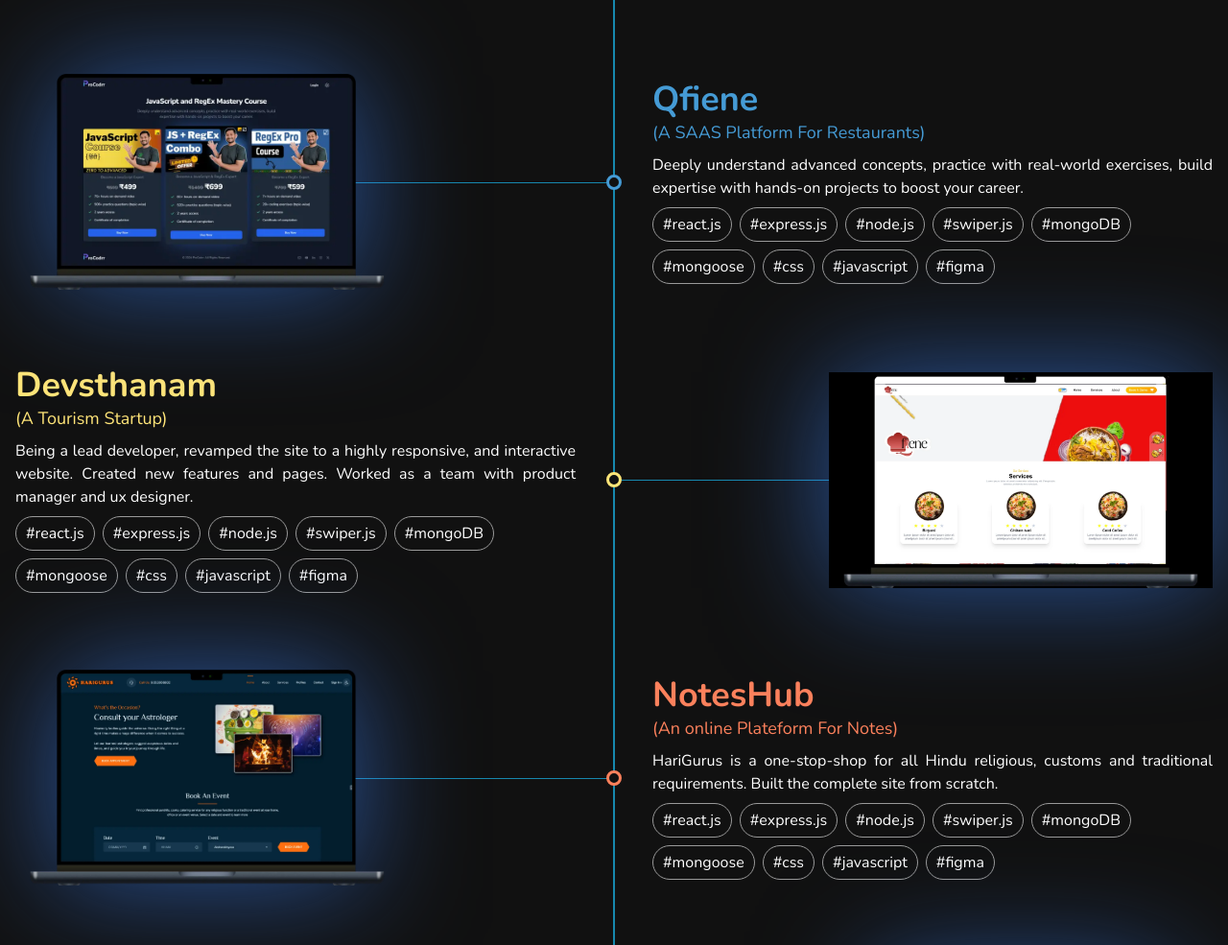
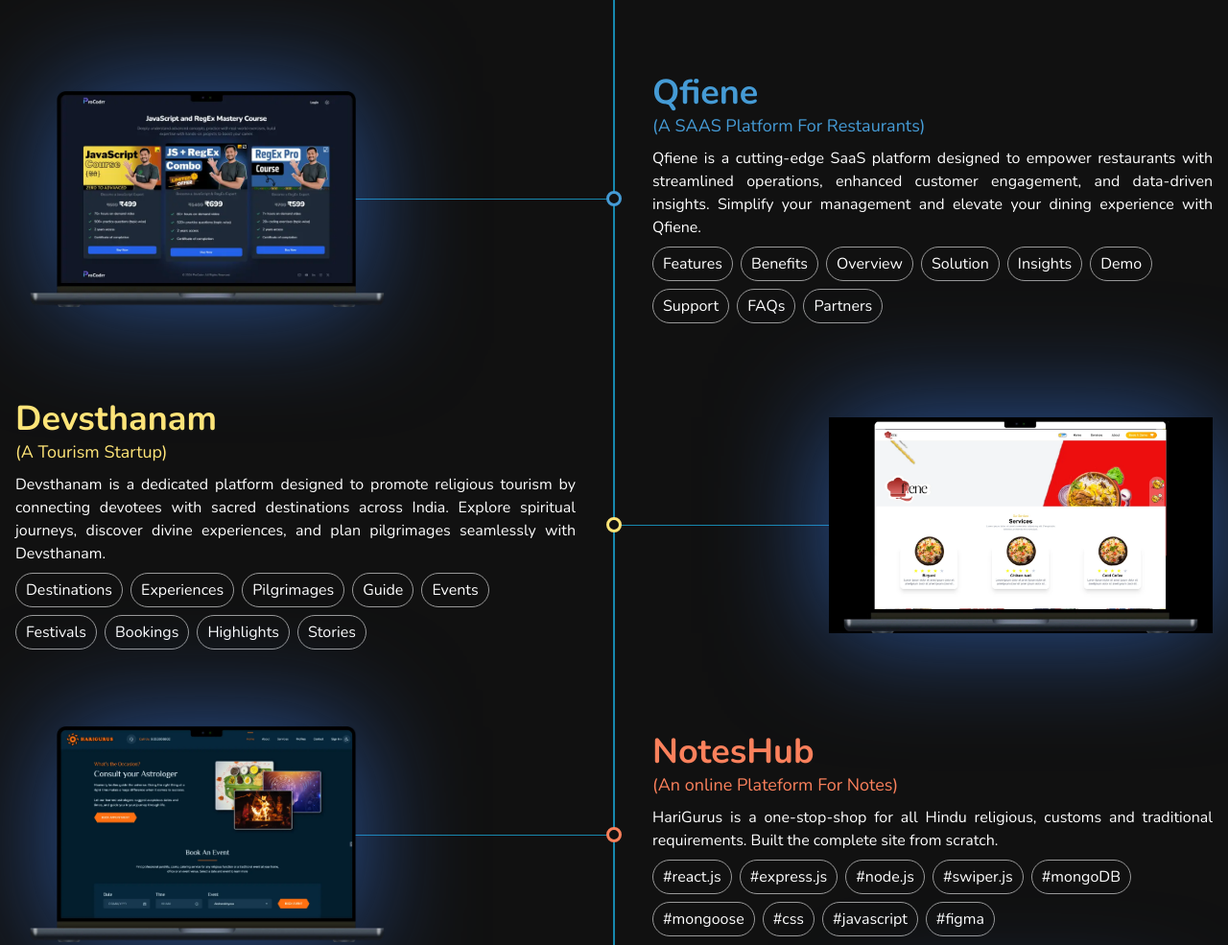
Before and after one commit to RahulLodhi0405/RaupZen, a website: page index.html in a window 1280 px wide. Shown: the part 857-1842 px from the top of the page at 96% size. Drawn offline with nearby package versions, Linux system fonts and the light colour scheme; animation ran at ten frames a second; a script that the page names is missing.

Commit message:
projects-ui

```diff
--- a/index.html
+++ b/index.html
@@ -414,56 +414,54 @@
             >(A SAAS Platform For Restaurants)</span
           >
           <p class="text-justify text-sm md:text-base mt-2">
-            Deeply understand advanced concepts, practice with real-world
-            exercises, build expertise with hands-on projects to boost your
-            career.
+            Qfiene is a cutting-edge SaaS platform designed to empower restaurants with streamlined operations, enhanced customer engagement, and data-driven insights. Simplify your management and elevate your dining experience with Qfiene.
           </p>
 
           <ul class="flex flex-wrap gap-2 mt-2">
             <li
               class="border rounded-[50px] border-[#999] px-[10px] py-[5px] text-sm md:text-base"
             >
-              #react.js
+              Features
             </li>
             <li
               class="border rounded-[50px] border-[#999] px-[10px] py-[5px] text-sm md:text-base"
             >
-              #express.js
+              Benefits
             </li>
             <li
               class="border rounded-[50px] border-[#999] px-[10px] py-[5px] text-sm md:text-base"
             >
-              #node.js
+              Overview
             </li>
             <li
               class="border rounded-[50px] border-[#999] px-[10px] py-[5px] text-sm md:text-base"
             >
-              #swiper.js
+              Solution
             </li>
             <li
               class="border rounded-[50px] border-[#999] px-[10px] py-[5px] text-sm md:text-base"
             >
-              #mongoDB
+             Insights
             </li>
             <li
               class="border rounded-[50px] border-[#999] px-[10px] py-[5px] text-sm md:text-base"
             >
-              #mongoose
+              Demo
             </li>
             <li
               class="border rounded-[50px] border-[#999] px-[10px] py-[5px] text-sm md:text-base"
             >
-              #css
+             Support
             </li>
             <li
               class="border rounded-[50px] border-[#999] px-[10px] py-[5px] text-sm md:text-base"
             >
-              #javascript
+             FAQs
             </li>
             <li
               class="border rounded-[50px] border-[#999] px-[10px] py-[5px] text-sm md:text-base"
             >
-              #figma
+              Partners
             </li>
           </ul>
         </div>
@@ -480,56 +478,54 @@
             >(A Tourism Startup)</span
           >
           <p class="text-justify text-sm md:text-base mt-2">
-            Being a lead developer, revamped the site to a highly responsive,
-            and interactive website. Created new features and pages. Worked as a
-            team with product manager and ux designer.
+            Devsthanam is a dedicated platform designed to promote religious tourism by connecting devotees with sacred destinations across India. Explore spiritual journeys, discover divine experiences, and plan pilgrimages seamlessly with Devsthanam.
           </p>
 
           <ul class="flex flex-wrap gap-2 mt-2">
             <li
               class="border rounded-[50px] border-[#999] px-[10px] py-[5px] text-sm md:text-base"
             >
-              #react.js
+              Destinations
             </li>
             <li
               class="border rounded-[50px] border-[#999] px-[10px] py-[5px] text-sm md:text-base"
             >
-              #express.js
+              Experiences
             </li>
             <li
               class="border rounded-[50px] border-[#999] px-[10px] py-[5px] text-sm md:text-base"
             >
-              #node.js
+            Pilgrimages
             </li>
             <li
               class="border rounded-[50px] border-[#999] px-[10px] py-[5px] text-sm md:text-base"
             >
-              #swiper.js
+             Guide
             </li>
             <li
               class="border rounded-[50px] border-[#999] px-[10px] py-[5px] text-sm md:text-base"
             >
-              #mongoDB
+              Events
             </li>
             <li
               class="border rounded-[50px] border-[#999] px-[10px] py-[5px] text-sm md:text-base"
             >
-              #mongoose
+              Festivals
             </li>
             <li
               class="border rounded-[50px] border-[#999] px-[10px] py-[5px] text-sm md:text-base"
             >
-              #css
+              Bookings
             </li>
             <li
               class="border rounded-[50px] border-[#999] px-[10px] py-[5px] text-sm md:text-base"
             >
-              #javascript
+              Highlights
             </li>
             <li
               class="border rounded-[50px] border-[#999] px-[10px] py-[5px] text-sm md:text-base"
             >
-              #figma
+             Stories
             </li>
           </ul>
         </div>
@@ -906,7 +902,7 @@
       <h2
         class="text-3xl sm:text-[40px] bg-[#111] sm:w-max relative z-10 font-bold px-4 py-2 mx-auto text-center text-[#1788ae] sm:border-2 border-[#1788ae] rounded-md"
       >
-        What my clients are saying?
+        What our clients are saying?
       </h2>
       <div class="swiper mySwiper !py-14">
         <div class="swiper-wrapper items-center">
@@ -1104,7 +1100,7 @@
       </div>
     </section>
     <footer class="flex flex-col items-center pb-10">
-      <p class="text-xs text-gray-300">Anurag Singh © 2024</p>
+      <p class="text-xs text-gray-300">RaupZen © 2024</p>
       <div class="black-logo my-4">
         <svg
           width="50"
```
